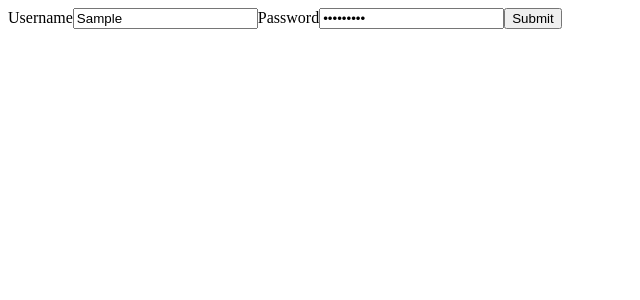
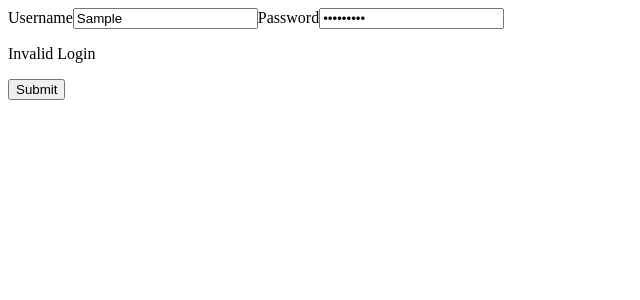
Before and after one commit to sstampher/react-challenge-stst, a React (Create React App) app: page / in a window 1280 px wide. Both pictures are taken after typing "Sample", "Sample123" into the empty fields and a click on the button "Submit". Shown: the top 300 px of the page, without its empty margins (0-640 px from the left). Built offline with nearby package versions, Linux system fonts and the light colour scheme.

Commit message:
temporary error handling

```diff
--- a/src/Login/Login.js
+++ b/src/Login/Login.js
@@ -9,7 +9,8 @@ export class Login extends Component {
     this.state = {
       username: '',
       password: '',
-      loggedInUser: ''
+      loggedInUser: '',
+      error: ''
     }
     this.handleSubmit = this.handleSubmit.bind(this)
     this.handleChange = this.handleChange.bind(this)
@@ -24,7 +25,9 @@ export class Login extends Component {
       })
       console.log('res', res, this.state.loggedInUser)
     } catch (err) {
-      console.error('error', err)
+      this.setState({
+        error: 'Invalid Login'
+      })
     }
   }
 
@@ -42,6 +45,7 @@ export class Login extends Component {
       <LoginForm
         username={this.state.username}
         password={this.state.password}
+        error={this.state.error}
         handleSubmit={this.handleSubmit}
         handleChange={this.handleChange}
       />
--- a/src/Login/LoginForm.js
+++ b/src/Login/LoginForm.js
@@ -1,6 +1,6 @@
 import React from 'react'
 
-export function LoginForm({ username, password, handleSubmit, handleChange }) {
+export function LoginForm({ username, password, handleSubmit, handleChange, error }) {
   return (
     <form onSubmit={handleSubmit}>
       <label>Username</label>
@@ -8,6 +8,7 @@ export function LoginForm({ username, password, handleSubmit, handleChange }) {
 
       <label>Password</label>
       <input onChange={handleChange} type="password" value={password} name="password"></input>
+      {error ? <p>{error}</p> : ''}
 
       <button type="submit">Submit</button>
     </form>
```
